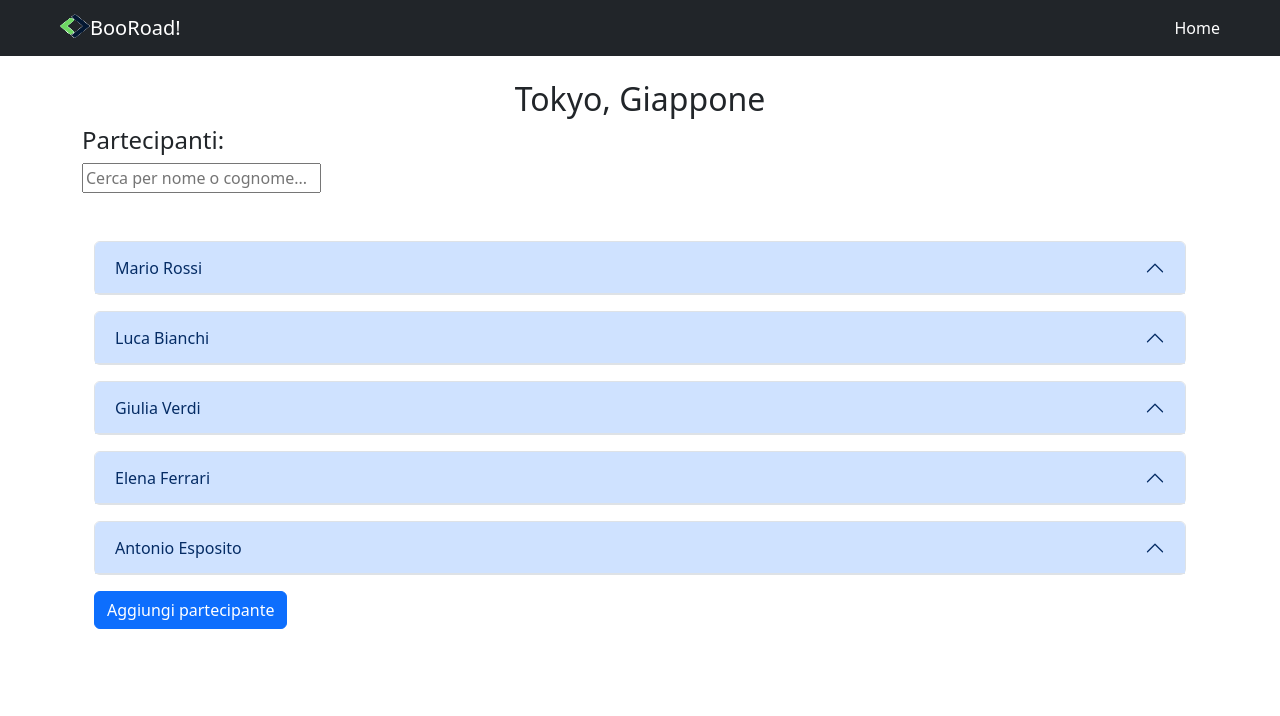
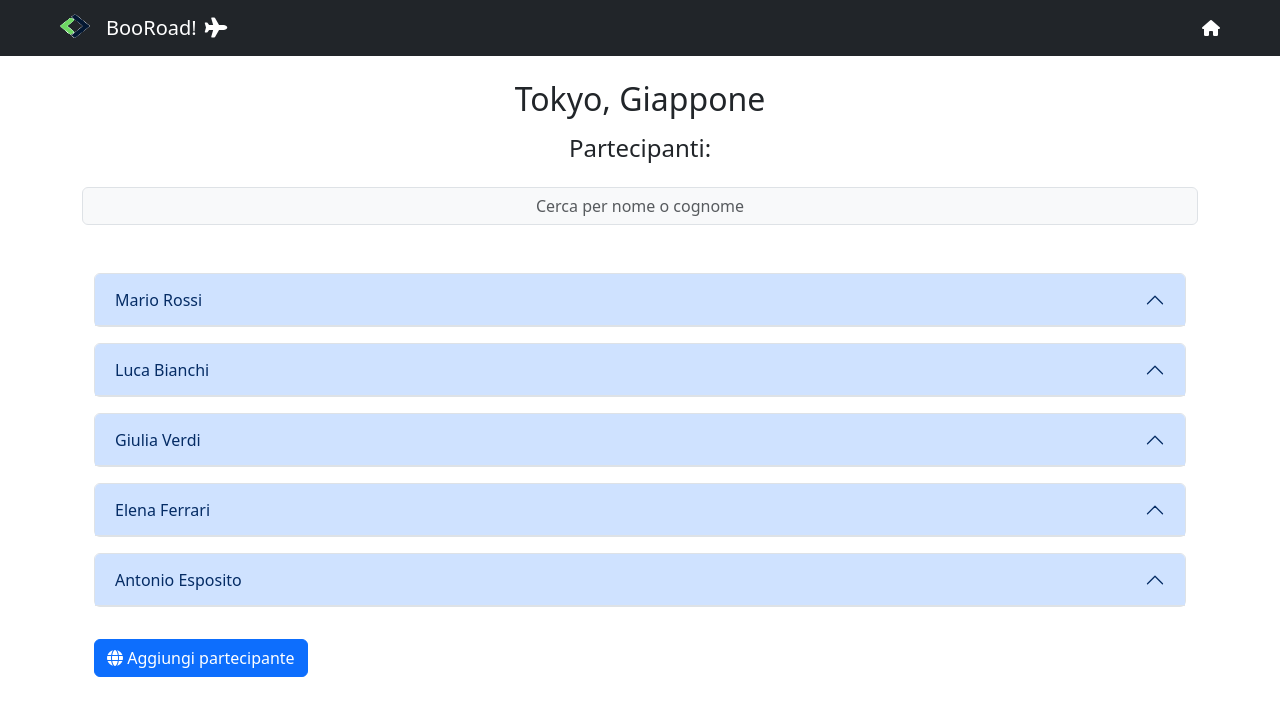
Before and after one commit to ritaurbani/react-boolroad, a React (Vite) app: page /viaggi/1/detail in a window 1280 px wide. Shown: the top 716 px of the page. Built offline with nearby package versions, Linux system fonts and the light colour scheme.

Commit message:
Co-authored-by: Federica Scognamiglio <federicascognamiglio@users.noreply.github.com> Co-authored-by: MarcoAmantea <MarcoAmantea@users.noreply.github.com>

```diff
--- a/index.html
+++ b/index.html
@@ -4,6 +4,9 @@
     <meta charset="UTF-8" />
     <link rel="icon" type="image/svg+xml" href="/img/Logo.png" />
     <meta name="viewport" content="width=device-width, initial-scale=1.0" />
+    <link rel="preconnect" href="https://fonts.googleapis.com">
+<link rel="preconnect" href="https://fonts.gstatic.com" crossorigin>
+<link href="https://fonts.googleapis.com/css2?family=EB+Garamond:ital,wght@0,400..800;1,400..800&display=swap" rel="stylesheet">
     <title>BooRoad</title>
   </head>
   <body>
--- a/src/components/AppHeader.jsx
+++ b/src/components/AppHeader.jsx
@@ -6,17 +6,17 @@ const AppHeader = () => {
   return (
     <nav className="navbar bg-dark">
       <div className="container-fluid">
-        <a className="navbar-brand text-white" href="#">
+        <a className="navbar-brand text-white" href="/">
           <img
             src="/img/Logo.png"
             alt="Logo BooRoad"
             width="30"
             height="24"
-            className="d-inline-block align-text-top ms-5"
+            className="d-inline-block align-text-top ms-5 me-3"
           />
-          BooRoad!
+          BooRoad!<i class="fa-solid fa-plane ms-2"></i>
         </a>
-        <Link to="/" className='nav-link text-white me-5'>Home</Link>
+        <Link to="/" className='nav-link text-white me-5'><i class="fa-solid fa-house"></i></Link>
       </div>
     </nav>
   );
--- a/src/components/AppModal.jsx
+++ b/src/components/AppModal.jsx
@@ -1,10 +1,10 @@
 const AppModal = ( {testo, form}) => {
     return (
         <>
-            <button type="button" className="btn btn-primary" data-bs-toggle="modal" data-bs-target="#exampleModal">
-               {` Aggiungi ${testo}`}
+            <button type="button" className="btn btn-primary mt-3" data-bs-toggle="modal" data-bs-target="#exampleModal">
+            <i class="fa-solid fa-globe"></i> {` Aggiungi ${testo}`}
             </button>
-            <div className="modal fade" id="exampleModal" tabindex="-1" aria-labelledby="exampleModalLabel" aria-hidden="true">
+            <div className="modal fade" id="exampleModal" aria-labelledby="exampleModalLabel" aria-hidden="true">
                 <div className="modal-dialog">
                     <div className="modal-content">
                         <div className="modal-header">
--- a/src/components/CardPartecipanti.jsx
+++ b/src/components/CardPartecipanti.jsx
@@ -11,11 +11,11 @@ const CardPartecipanti = ({ partecipante }) => {
         </h2>
         <div id={`collapse${partecipante.id}`} className="accordion-collapse collapse" data-bs-parent="#accordionParticipant">
           <div className="accordion-body">
-            <p> <i className="fa-solid fa-envelope me-1"></i>Email:
+          <p> <i className="fa-solid fa-envelope me-1"></i><b>Email: </b>
               <a href=""> {partecipante.email}</a>
             </p>
-            <p><i class="fa-solid fa-phone me-1"></i>{`Phone: ${partecipante.telefono}`}</p>
-            <p><i class="fa-solid fa-database me-1"></i>{`CF: ${partecipante.codice_fiscale}`}</p>
+            <p><i className="fa-solid fa-phone me-1"></i><b>Phone:</b> {`${partecipante.telefono}`}</p>
+            <p><i className="fa-solid fa-database me-1"></i><b>CF: </b>{`${partecipante.codice_fiscale}`}</p>
           </div>
         </div>
       </div>
--- a/src/components/CardViaggi.jsx
+++ b/src/components/CardViaggi.jsx
@@ -8,7 +8,7 @@ const CardViaggi = ({ viaggio }) => {
         <div className="card-body">
           <h5 className="card-title">{viaggio.destinazione}</h5>
           <p className="card-text">{`${viaggio.data_inizio} - ${viaggio.data_fine}`}</p>
-          <Link to={`/viaggi/${viaggio.id}/detail`} class="btn btn-primary">Dettagli</Link>
+          <Link to={`/viaggi/${viaggio.id}/detail`} class="btn btn-primary"><i class="fa-solid fa-pen"></i> Dettagli</Link>
         </div>
     </div>
   )
--- a/src/components/FormPartecipanti.jsx
+++ b/src/components/FormPartecipanti.jsx
@@ -1,6 +1,6 @@
 import { useState } from "react"
 
-const FormPartecipanti = () => {
+const FormPartecipanti = ({ array, setArray }) => {
     const initialFormData = {
         nome: "",
         cognome: "",
@@ -10,17 +10,26 @@ const FormPartecipanti = () => {
     }
 
     const [formData, setFormData] = useState(initialFormData)
+
     const handleChange = (event) => {
         const key = event.target.name;
         const value = event.target.value;
-        const newData = { ...formData, [key]: value }
+        const newData = {...formData, [key]: value }
 
         setFormData(newData)
     }
 
+    const handleSubmit = (event) => {
+        event.preventDefault()
+        const newObj = {...formData, id: Date.now()}
+        const newList = [...array, newObj]
+        setArray(newList)
+        setFormData(initialFormData)
+    }
+
     return (
         <>
-            <form>
+            <form onSubmit={handleSubmit}>
                 <div className="row">
                     <div className="col-6 mb-3">
                         <label htmlFor="nome" className="form-label">Nome</label>
@@ -72,7 +81,9 @@ const FormPartecipanti = () => {
                             className="form-control"
                             onChange={handleChange} />
                     </div>
-                    <button type="button" className="btn btn-primary">Salva</button>
+                    <div className="text-end me-3 mt-3">
+                        <button type="Submit" className="btn btn-primary" data-bs-dismiss="modal">Salva</button>
+                    </div>
                 </div >
             </form >
         </>
--- a/src/pages/DetailPage.jsx
+++ b/src/pages/DetailPage.jsx
@@ -12,6 +12,7 @@ const DetailPage = () => {
     const [trip, setTrip] = useState(null);
     const [filteredParticipants, setFilteredParticipants] = useState([]);
     const [search, setSearch] = useState("");
+    const [listPartecipanti, setListPartecipanti] = useState(partecipanti)
 
     useEffect(() => {
         const selectedTrip = viaggi.find((curViaggio) => curViaggio.id === parseInt(id));
@@ -19,23 +20,24 @@ const DetailPage = () => {
 
         if (selectedTrip) {
             setFilteredParticipants(
-                partecipanti.filter((persona) => persona.id_trip === selectedTrip.id)
+                listPartecipanti.filter((persona) => persona.id_trip === selectedTrip.id)
             )
         }
-    }, [id])
+    }, [id, listPartecipanti])
 
 
     return (
         <>
             <div className="container">
-                <h2 className='text-center mt-4'>{trip && trip.destinazione}</h2>
-                <h4>Partecipanti:</h4>
+                <h2 className='text-center mt-4 mb-3'>{trip && trip.destinazione}</h2>
+                <h4 className='text-center mb-4'>Partecipanti:</h4>
 
                 {/* SEARCH BAR */}
                 <div>
                     <input
+                        className='input-group-text form-control'
                         type="text"
-                        placeholder="Cerca per nome o cognome..."
+                        placeholder="Cerca per nome o cognome"
                         value={search}
                         onChange={(event) => setSearch(event.target.value)}
 
@@ -58,7 +60,7 @@ const DetailPage = () => {
                         ))}
                     </div>
                     {/* MODALE */}
-                    <AppModal testo="partecipante" form={<FormPartecipanti />}/>
+                    <AppModal testo="partecipante" form={<FormPartecipanti array={listPartecipanti} setArray={setListPartecipanti} />} />
                     {/* MODALE */}
                 </div>
             </div>
--- a/src/pages/HomePage.jsx
+++ b/src/pages/HomePage.jsx
@@ -7,7 +7,7 @@ import FormViaggi from '../components/FormViaggi'
 const HomePage = () => {
   return (
     <div className='container mt-5'>
-      <h2 className='mb-4'>Informazione Viaggi</h2>
+      <h2 className='mb-4 text-center'>Informazione Viaggi</h2>
       <div className='row row-cols-1 row-cols-sm-1 row-cols-md-3 row-cols-lg-3 g-5' >
         {viaggi.map((curViaggio) => (
           <div className="col">
```
